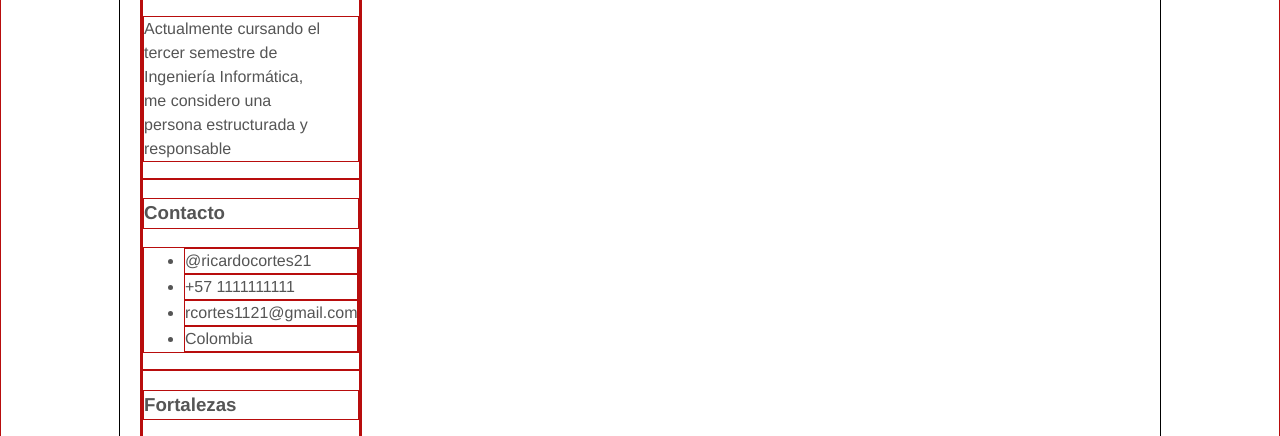
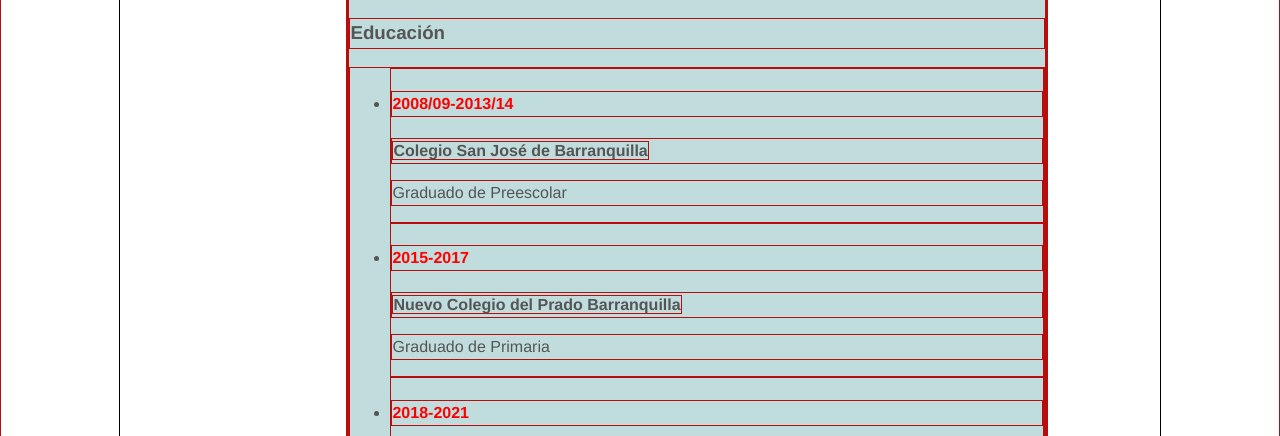
Before and after one commit to Rickay1121/Curriculo, a plain HTML site: page index.html in a window 1280 px wide. Shown: the part 467-903 px from the top of the page. Drawn offline with Linux system fonts and the light colour scheme.

```diff
--- a/diseño.css
+++ b/diseño.css
@@ -24,6 +24,7 @@
 main{
 	display:inline-block;
 	background-color: #C1DCDD;
+	width: 700px;
 }
 
 h4{
@@ -32,4 +33,5 @@
 
 aside{
 	display: inline-block;
+	width: 200px;
 }
```
Also changed, not shown: 1 other file.
